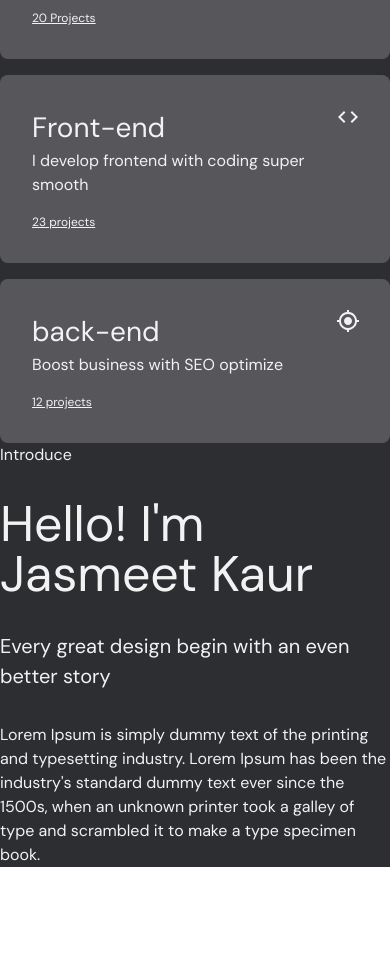
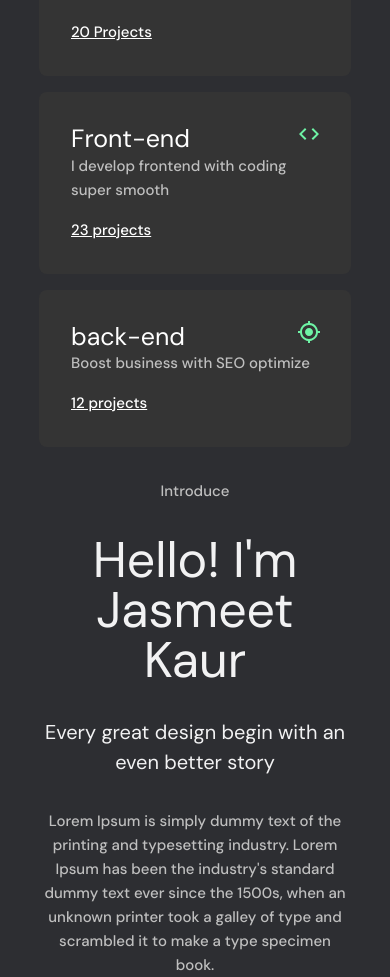
Before and after one commit to aman-jat/amanjat, a React (Create React App) app: page / in a window 390 px wide. Shown: the part 1409-2386 px from the top of the page. Before the commit the page ends 2276 px from the top, so only its background shows below. Built offline with nearby package versions, Linux system fonts and the light colour scheme; a web font is replaced by a local one.

Commit message:
made section2 responsive and added animation in blade

```diff
--- a/src/components/home/Blade.tsx
+++ b/src/components/home/Blade.tsx
@@ -13,23 +13,32 @@ const Blade = (props: Props) => {
   const theme = useTheme()
   return (
     <Stack
-      direction='row'
-      alignItems='center'
-      justifyContent='space-between'
       sx={{
+        direction: 'row',
+        width: { md: 420, lg: 480 },
+        justifyContent: 'space-between',
         p: '2rem',
         mt: 2,
         position: 'relative',
         backgroundColor: theme.palette.primary.light,
         borderRadius: 2,
+        '&:hover h1': {
+          color: theme.palette.secondary.main,
+        },
+        '&:hover': {
+          backgroundColor: '#3e3e3e',
+          transform: 'scaleY(1.1)',
+        },
       }}
-      width={{ md: 420, lg: 480 }}
     >
       <Box>
-        <Typography fontSize={28}>{props.title}</Typography>
-        <Typography>{props.text}</Typography>
+        <Typography variant='h1'>{props.title}</Typography>
+        <Typography variant='h6'>{props.text}</Typography>
         <Link to='' style={{ textDecoration: 'none' }}>
-          <Typography fontSize={12} sx={{ textDecoration: 'underline', marginTop: '1rem' }}>
+          <Typography
+            variant='h6'
+            sx={{ textDecoration: 'underline', marginTop: '1rem', color: '#ffffff' }}
+          >
             {props.link}
           </Typography>
         </Link>
--- a/src/navigation/Root.tsx
+++ b/src/navigation/Root.tsx
@@ -7,7 +7,7 @@ const Root = () => {
   const theme = useTheme()
   return (
     <Stack sx={{ backgroundColor: theme.palette.primary.main }}>
-      <Stack sx={{ margin: { lg: '0 10%', md: '0 5%' } }}>
+      <Stack sx={{ margin: { xs: '0 10%', lg: '0 10%', md: '0 5%' } }}>
         <Router>
           <HeaderNav />
           <Routes>
--- a/src/pages/home/Section2.tsx
+++ b/src/pages/home/Section2.tsx
@@ -1,32 +1,31 @@
 import React from 'react'
-import { Box, Stack, Typography, useTheme } from '@mui/material'
+import { Box, Stack, Typography } from '@mui/material'
 import Blade from '../../components/home/Blade'
 import MyLocationIcon from '@mui/icons-material/MyLocation'
 import CodeIcon from '@mui/icons-material/Code'
 
+const Section2 = () => {
   const bladeData = [
     {
       title: 'Design',
       text: 'Create digital product with unique idea',
       link: '20 Projects',
-    icon: <CodeIcon />,
+      icon: <CodeIcon color='secondary' />,
     },
     {
       title: 'Front-end',
       text: 'I develop frontend with coding super smooth',
       link: '23 projects',
-    icon: <CodeIcon />,
+      icon: <CodeIcon color='secondary' />,
     },
     {
       title: 'back-end',
       text: 'Boost business with SEO optimize',
       link: '12 projects',
-    icon: <MyLocationIcon />,
+      icon: <MyLocationIcon color='secondary' />,
     },
   ]
 
-const Section2 = () => {
-  const theme = useTheme()
   return (
     <Box mt='5rem'>
       <Stack direction={{ xs: 'column', md: 'row' }}>
@@ -35,15 +34,22 @@ const Section2 = () => {
             <Blade title={item.title} text={item.text} link={item.link} icon={item.icon} />
           ))}
         </Box>
-        <Box px={{ md: '3rem', lg: '5rem', xl: 5, xxl: 6 }}>
-          <Typography>Introduce</Typography>
-          <Typography mt='2rem' fontSize={50} sx={{ lineHeight: 1 }}>
+        <Box px={{ md: '3rem', lg: '5rem', xl: 5, xxl: 6 }} mt={{ xxs: 4, md: 0 }}>
+          <Typography textAlign={{ xxs: 'center', md: 'left' }} variant='h6'>
+            Introduce
+          </Typography>
+          <Typography
+            textAlign={{ xxs: 'center', md: 'left' }}
+            mt='2rem'
+            fontSize={50}
+            sx={{ lineHeight: 1 }}
+          >
             Hello! I'm Jasmeet Kaur
           </Typography>
-          <Typography my='2rem' fontSize={20}>
+          <Typography textAlign={{ xxs: 'center', md: 'left' }} my='2rem' fontSize={20}>
             Every great design begin with an even better story
           </Typography>
-          <Typography>
+          <Typography textAlign={{ xxs: 'center', md: 'left' }} variant='h6'>
             Lorem Ipsum is simply dummy text of the printing and typesetting industry. Lorem Ipsum
             has been the industry's standard dummy text ever since the 1500s, when an unknown
             printer took a galley of type and scrambled it to make a type specimen book.
--- a/src/themes/theme.ts
+++ b/src/themes/theme.ts
@@ -25,6 +25,7 @@ export const appTheme = createTheme({
   palette: {
     primary: {
       main: '#2D2E32',
+      light: '#343434', // '#3E3E3E', //'#343434',
     },
     secondary: {
       light: '#71f4a8',
```
Lines whose indentation alone changed are shown as unchanged.
